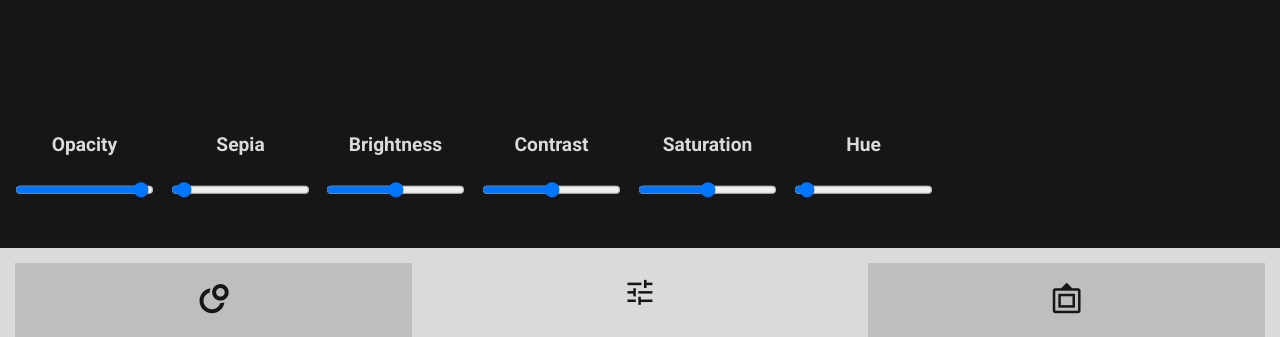
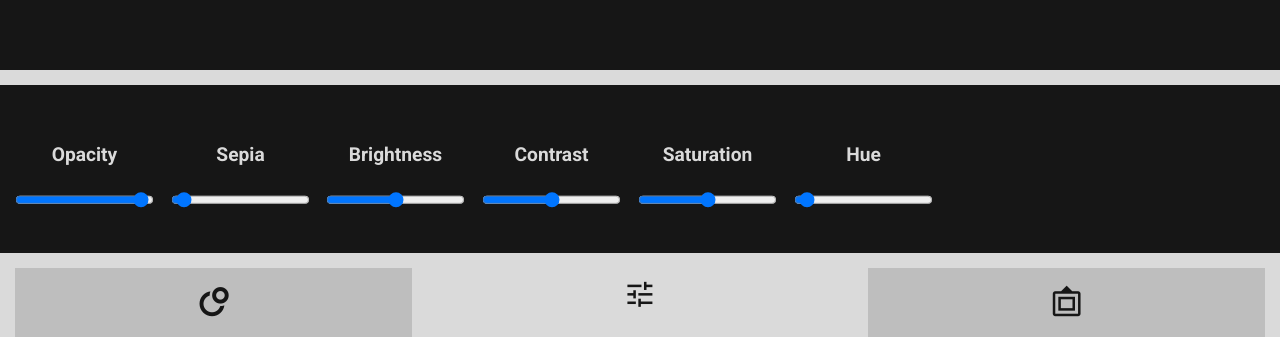
Before and after one commit to AxiDragon/framer, a React (Vite) app: page / in a window 1280 px wide. Shown: the part 463-800 px from the top of the page. Built offline with nearby package versions, Linux system fonts and the light colour scheme.

Commit message:
Add ImageEditorMenu seperator

```diff
--- a/src/index.css
+++ b/src/index.css
@@ -102,6 +102,7 @@ button:active {
 	grid-template-rows: auto calc(100% / 3);
 	background-color: var(--black);
 	box-sizing: border-box;
+	border-top: var(--border-width) solid var(--white);
 }
 
 .MenuItemContainer {
```
